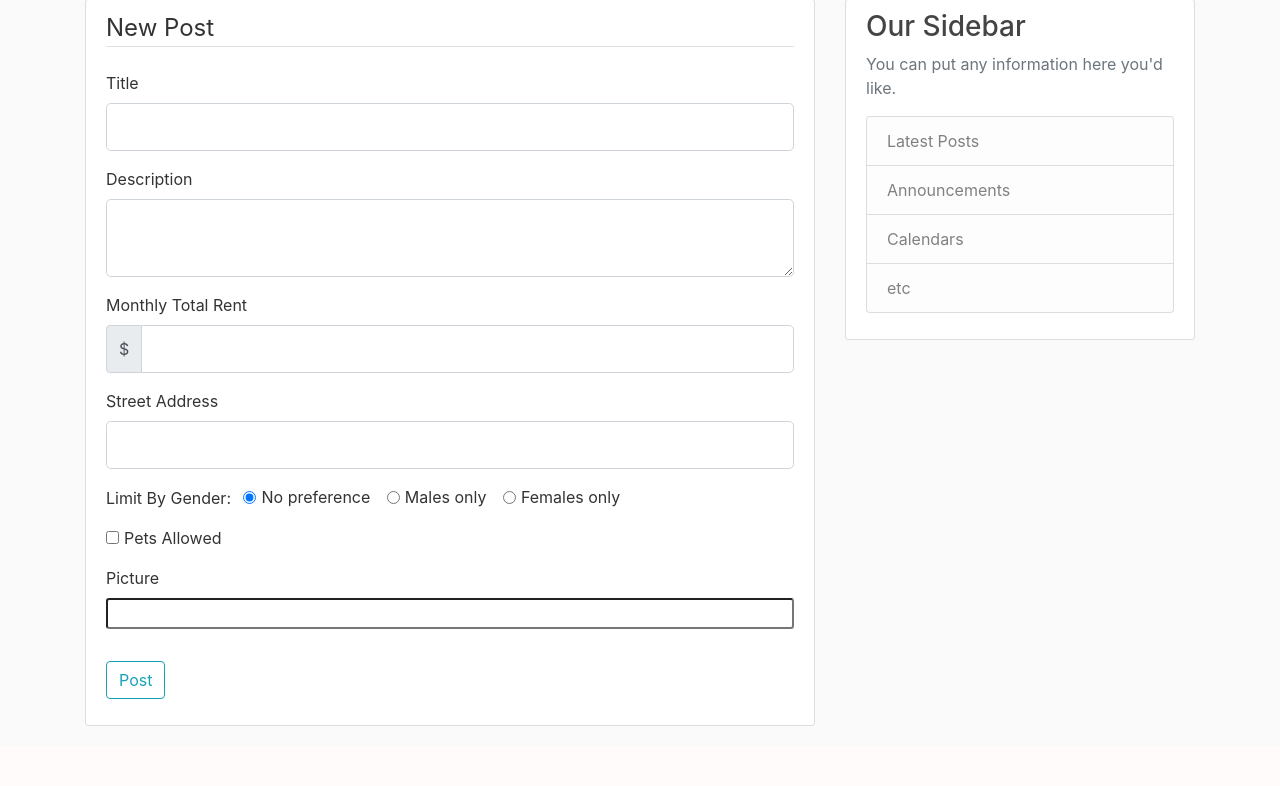
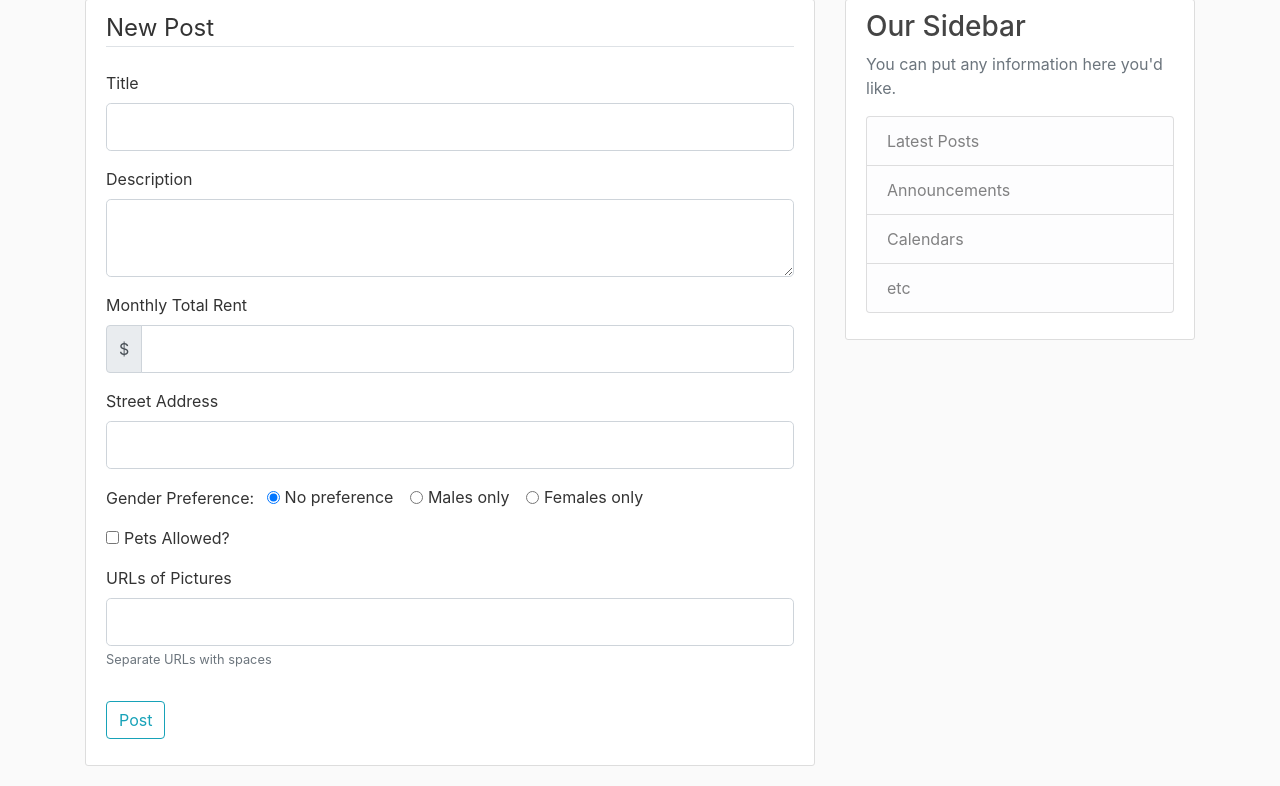
Before and after one commit to root1337/cs506-spike, a Flask app: page /post/new in a window 1280 px wide. Shown: the part 81-867 px from the top of the page. Before the commit the page ends 807 px from the top, so only its background shows below. Run offline with Flask 2, Linux system fonts and the light colour scheme; a user stored in the database is signed in; some libraries are stand-ins or nearby versions.

Commit message:
db models complete. can update also

```diff
--- a/livewell/forms.py
+++ b/livewell/forms.py
@@ -1,7 +1,7 @@
 from flask_wtf import FlaskForm
 from flask_wtf.file import FileField, FileAllowed
 from flask_login import current_user
-from wtforms import StringField, PasswordField, SubmitField, BooleanField, TextAreaField, DecimalField, RadioField, MultipleFileField
+from wtforms import StringField, PasswordField, SubmitField, BooleanField, TextAreaField, DecimalField, RadioField
 from wtforms.validators import DataRequired, Length, Email, EqualTo, ValidationError
 from livewell.models import User
 
@@ -60,9 +60,9 @@ class UpdateAccountForm(FlaskForm):
 class PostForm(FlaskForm):
     title = StringField('Title', validators=[DataRequired()])
     content = TextAreaField('Description', validators=[DataRequired()])
-    rent = DecimalField('Monthly Total Rent', places=2, validators=[DataRequired()])
+    rent = DecimalField('Monthly Total Rent', places=0, validators=[DataRequired()])
     address = StringField('Street Address', validators=[DataRequired(), Length(max=140)])
-    gender_filter = RadioField('Limit By Gender:', choices=[(0, 'No preference'), (1, 'Males only'), (2, 'Females only')], coerce=int, default='0')  #, validators=[DataRequired()])
-    pet_filter = BooleanField('Pets Allowed')
-    picture = StringField('Picture', validators=[Length(max=140)])
+    gender_filter = RadioField('Gender Preference:', choices=[(0, 'No preference'), (1, 'Males only'), (2, 'Females only')], coerce=int, default='0')  #, validators=[DataRequired()])
+    pet_filter = BooleanField('Pets Allowed?')
+    picture = StringField('URLs of Pictures')
     submit = SubmitField('Post')
--- a/livewell/models.py
+++ b/livewell/models.py
@@ -34,7 +34,7 @@ class Post(db.Model):
     address = db.Column(db.String(140), nullable=False)
     gender_filter = db.Column(db.Integer, nullable=False)
     pet_filter = db.Column(db.Boolean, nullable=False)
-    picture = db.Column(db.String(140), nullable=True) # link to file hosting website
+    picture = db.Column(db.Text, nullable=True) # link to file hosting website
     #images = db.relationship('Image', backref='post', lazy=True)
 
     def __repr__(self):
--- a/livewell/routes.py
+++ b/livewell/routes.py
@@ -111,7 +111,8 @@ def new_post():
 @app.route('/post/<int:post_id>')
 def postPage(post_id):
     post = Post.query.get_or_404(post_id)
-    return render_template('post.html', title=post.title, post=post)
+    pics = post.picture.split(', ')
+    return render_template('post.html', title=post.title, post=post, pics=pics)
 
 @app.route('/post/<int:post_id>/update', methods=['GET', 'POST'])
 @login_required
@@ -123,12 +124,22 @@ def update_post(post_id):
     if form.validate_on_submit():
         post.title = form.title.data
         post.content = form.content.data
+        post.address = form.address.data
+        post.gender_filter = form.gender_filter.data
+        post.pet_filter = form.pet_filter.data
+        post.picture = form.picture.data
+        post.rent = form.rent.data
         db.session.commit()
         flash('Your post has been updated', 'success')
         return redirect(url_for('postPage', post_id=post.id))
     elif request.method == 'GET':
         form.title.data = post.title
         form.content.data = post.content
+        form.address.data = post.address
+        form.gender_filter.data = post.gender_filter
+        form.pet_filter.data = post.pet_filter
+        form.picture.data = post.picture
+        form.rent.data = post.rent
     return render_template('create_post.html', title='Update Post', form=form, legend='Update Post')
 
 
--- a/livewell/templates/create_post.html
+++ b/livewell/templates/create_post.html
@@ -101,14 +101,18 @@
                     {% endif %}
                 </div>
                 <div class="form-group">
-                    {{ form.picture.label() }}
-                    {{ form.picture(class="form-control-file form-control-sm") }}
+                    {{ form.picture.label(class="form-control-label") }}
                     {% if form.picture.errors %}
-                        {% for error in form.picture.errors %}
-                            <span class="text-danger">{{ error }}</span><br>
-                        {% endfor %}
+                        {{ form.picture(class="form-control form-control-lg is-invalid") }}
+                        <div class="invalid-feedback">
+                            {% for error in form.picture.errors %}
+                                <span>{{ error }}</span>
+                            {% endfor %}
+                        </div>
+                    {% else %}
+                        {{ form.picture(class="form-control form-control-lg") }}
                     {% endif %}
-                </div>
+                    <small class="form-text text-muted">Separate URLs with spaces</small>
             </fieldset>
             <div class="form-group">
                 {{ form.submit(class="btn btn-outline-info") }}
--- a/livewell/templates/post.html
+++ b/livewell/templates/post.html
@@ -15,6 +15,11 @@
             </div>
             <h2 class="article-title" >{{ post.title }}</h2>
             <p class="article-content">{{ post.content }}</p>
+            {% for pic in pics %}
+                <a href="{{ pic }}" target="_blank">
+                    <img src="{{ pic }}" alt="" style="max-width:90%; max-height:90%;" class="img-fluid mb-2">
+                </a>
+            {% endfor %}
         </div>
     </article>
 
```
Also changed, not shown: livewell/site.db (added).
